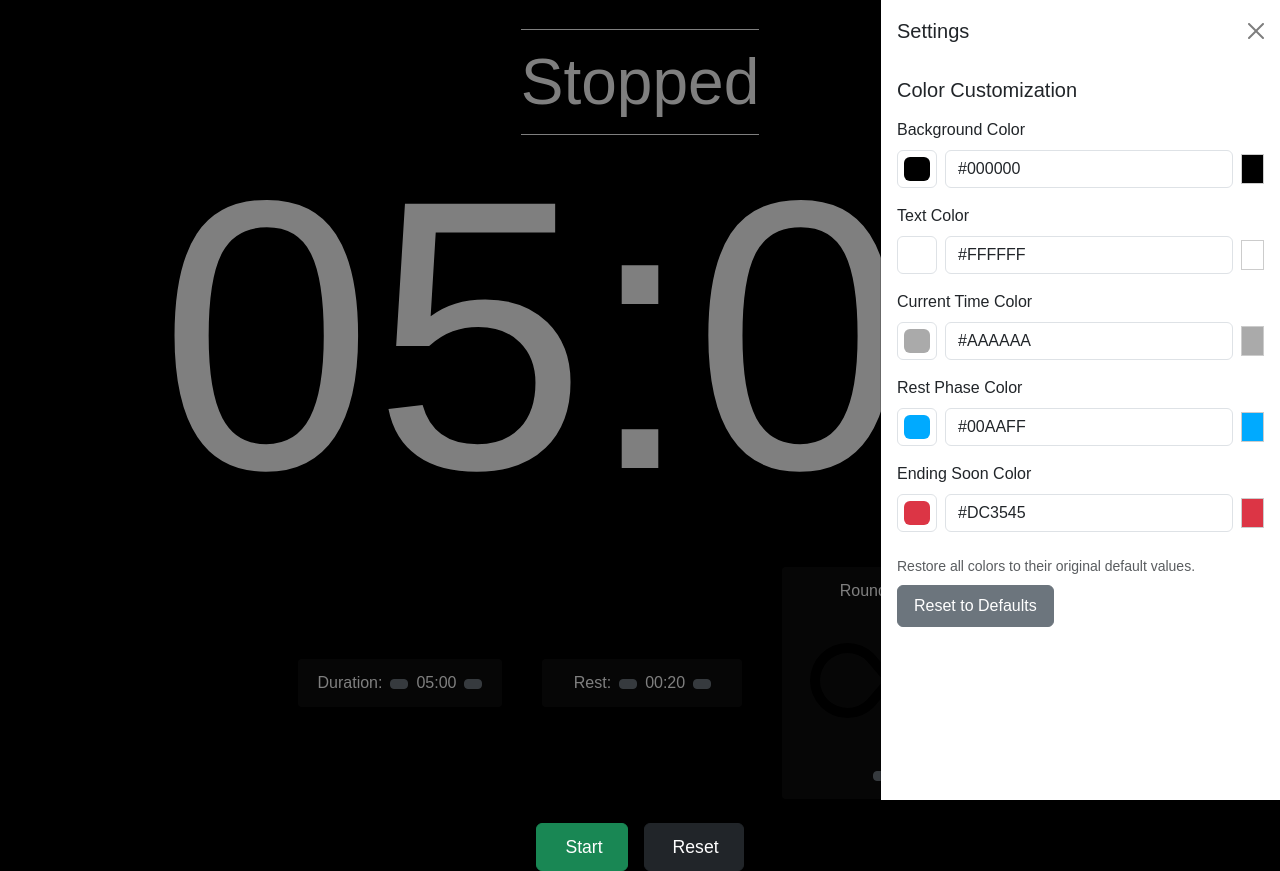
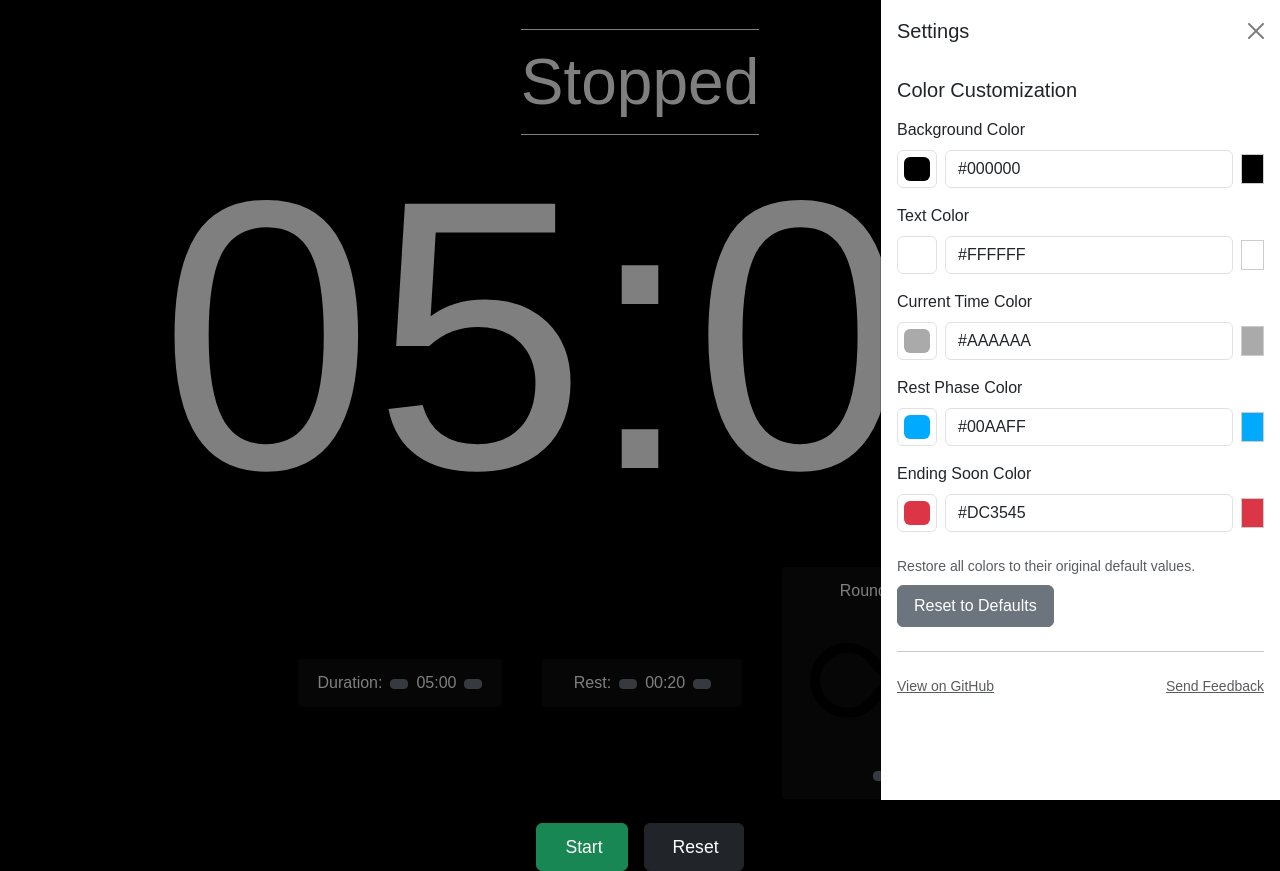
Before and after one commit to sfw185/BJJTimer, a React (Vite) app: page / in a window 1280 px wide. Both pictures are taken after a click on the button 1252 px from the left and 18 px from the top of the page. Built offline with nearby package versions, Linux system fonts and the light colour scheme.

Commit message:
GitHub/feedback links

```diff
--- a/src/components/Settings.jsx
+++ b/src/components/Settings.jsx
@@ -198,6 +198,13 @@ const Settings = () => {
                 Reset to Defaults
               </Button>
             </div>
+
+            <hr className="my-4" />
+
+            <div className="mt-3 d-flex justify-content-between">
+              <a href="https://github.com/sfw185/BJJTimer" target="_blank" rel="noopener noreferrer" className="text-muted small">View on GitHub</a>
+              <a href="mailto:simon@wardan.com?subject=BJJ%20Timer%20Feedback" className="text-muted small">Send Feedback</a>
+            </div>
           </Form>
         </Offcanvas.Body>
       </Offcanvas>
```
